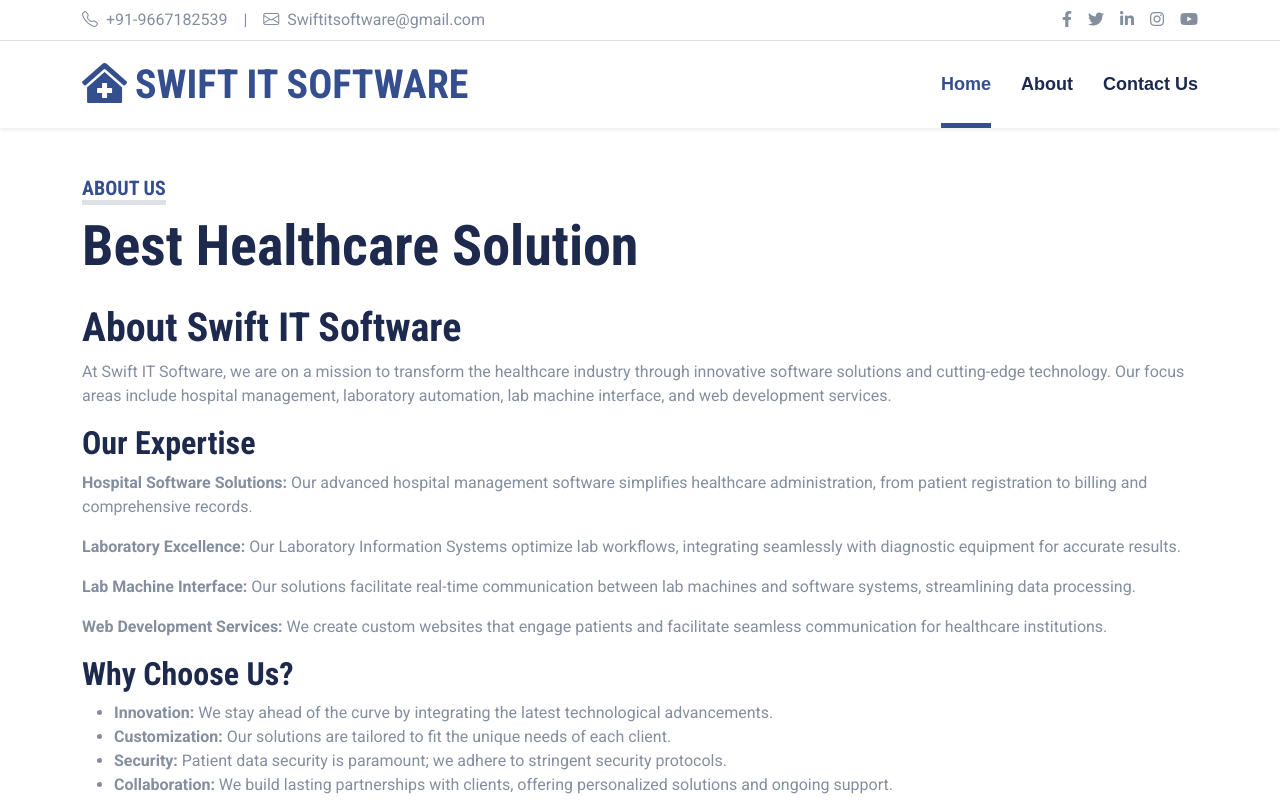
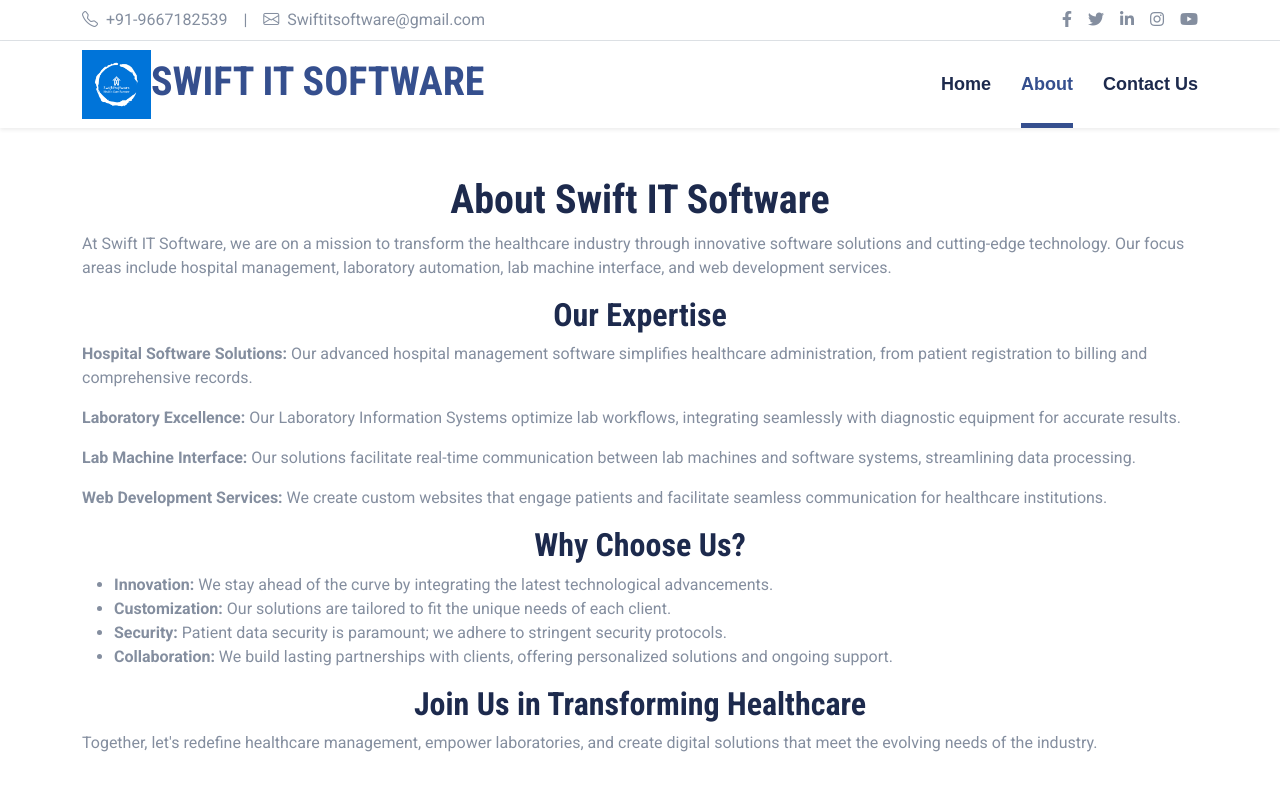
Before and after one commit to swiftitsoftware/swiftitsoftware.github.io, a plain HTML site: page about.html in a window 1280 px wide. Shown: the top 800 px of the page. Drawn offline with nearby package versions, Linux system fonts and the light colour scheme.

Commit message:
change in about page

```diff
--- a/about.html
+++ b/about.html
@@ -28,6 +28,12 @@
 
     <!-- Template Stylesheet -->
     <link href="css/style.css" rel="stylesheet">
+    <style>
+    .logo img {
+        max-width: 69px;
+        height: auto;
+      }
+    </style>
 </head>
 
 <body>
@@ -69,18 +75,19 @@
 
     <!-- Navbar Start -->
     <div class="container-fluid sticky-top bg-white shadow-sm ">
-        <div class="container">
+        <div class="container logo">
             <nav class="navbar navbar-expand-lg bg-white navbar-light py-3 py-lg-0">
+
                 <a href="index.html" class="navbar-brand">
-                    <h1 class="m-0 text-uppercase text-primary"><i class="fa fa-clinic-medical me-2"></i>Swift IT Software</h1>
+                    <h1 class="m-0 text-uppercase text-primary"><img src="img/logo.png" >Swift IT Software</h1>
                 </a>
                 <button class="navbar-toggler" type="button" data-bs-toggle="collapse" data-bs-target="#navbarCollapse">
                     <span class="navbar-toggler-icon"></span>
                 </button>
                 <div class="collapse navbar-collapse" id="navbarCollapse">
                     <div class="navbar-nav ms-auto py-0">
-                      <a href="index.html" class="nav-item nav-link active">Home</a>
-                      <a href="about.html" class="nav-item nav-link">About</a>
+                      <a href="index.html" class="nav-item nav-link ">Home</a>
+                      <a href="about.html" class="nav-item nav-link active">About</a>
                         <a href="https://docs.google.com/forms/d/e/1FAIpQLSdCex8t93PGQOcF6gXvA0n4D50YLbzQ4CxTCo4v4qpWTJP8hQ/viewform?usp=sf_link" class="nav-item nav-link">Contact Us</a>
                         <!-- <a href="service.html" class="nav-item nav-link">Service</a>
                         <a href="price.html" class="nav-item nav-link">Pricing</a>
@@ -114,20 +121,20 @@
                     </div>
                 </div> -->
                 <div class="col-lg-12">
-                    <div class="mb-4">
+                    <!-- <div class="mb-4">
                         <h5 class="text-center d-inline-block text-primary text-uppercase border-bottom border-5">About Us</h5>
-                        <h1 class="display-4">Best Healthcare Solution </h1>
-                    </div>
-                    <h1>About Swift IT Software</h1>
+
+                    </div> -->
+                    <h1 class="text-center">About Swift IT Software</h1>
                     <p>At Swift IT Software, we are on a mission to transform the healthcare industry through innovative software solutions and cutting-edge technology. Our focus areas include hospital management, laboratory automation, lab machine interface, and web development services.</p>
 
-                    <h2>Our Expertise</h2>
+                    <h2 class="text-center">Our Expertise</h2>
                     <p><strong>Hospital Software Solutions:</strong> Our advanced hospital management software simplifies healthcare administration, from patient registration to billing and comprehensive records.</p>
                     <p><strong>Laboratory Excellence:</strong> Our Laboratory Information Systems optimize lab workflows, integrating seamlessly with diagnostic equipment for accurate results.</p>
                     <p><strong>Lab Machine Interface:</strong> Our solutions facilitate real-time communication between lab machines and software systems, streamlining data processing.</p>
                     <p><strong>Web Development Services:</strong> We create custom websites that engage patients and facilitate seamless communication for healthcare institutions.</p>
 
-                    <h2>Why Choose Us?</h2>
+                    <h2 class="text-center">Why Choose Us?</h2>
                     <ul>
                       <li><strong>Innovation:</strong> We stay ahead of the curve by integrating the latest technological advancements.</li>
                       <li><strong>Customization:</strong> Our solutions are tailored to fit the unique needs of each client.</li>
@@ -135,7 +142,7 @@
                       <li><strong>Collaboration:</strong> We build lasting partnerships with clients, offering personalized solutions and ongoing support.</li>
                     </ul>
 
-                    <h2>Join Us in Transforming Healthcare</h2>
+                    <h2 class="text-center">Join Us in Transforming Healthcare</h2>
                     <p>Together, let's redefine healthcare management, empower laboratories, and create digital solutions that meet the evolving needs of the industry.</p>
                     <!-- <div class="row g-3 pt-3">
                         <div class="col-sm-3 col-6">
```
Also changed, not shown: index.html (+8 -4 lines), img/logo.png (added).
